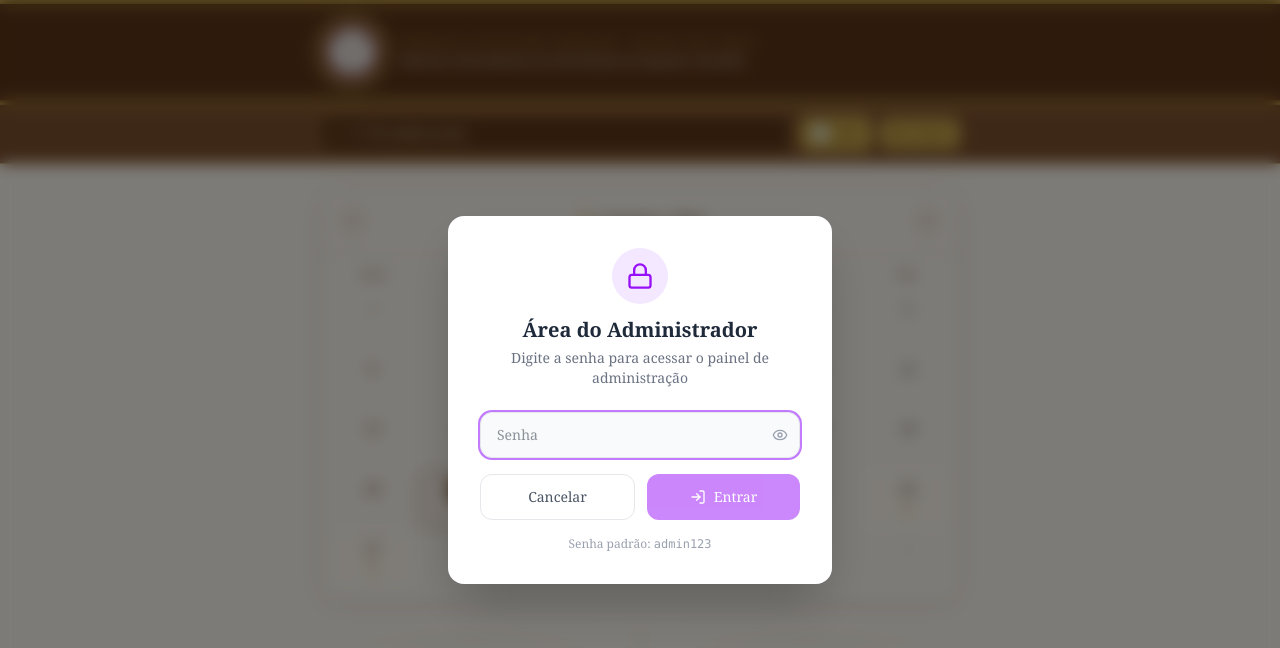
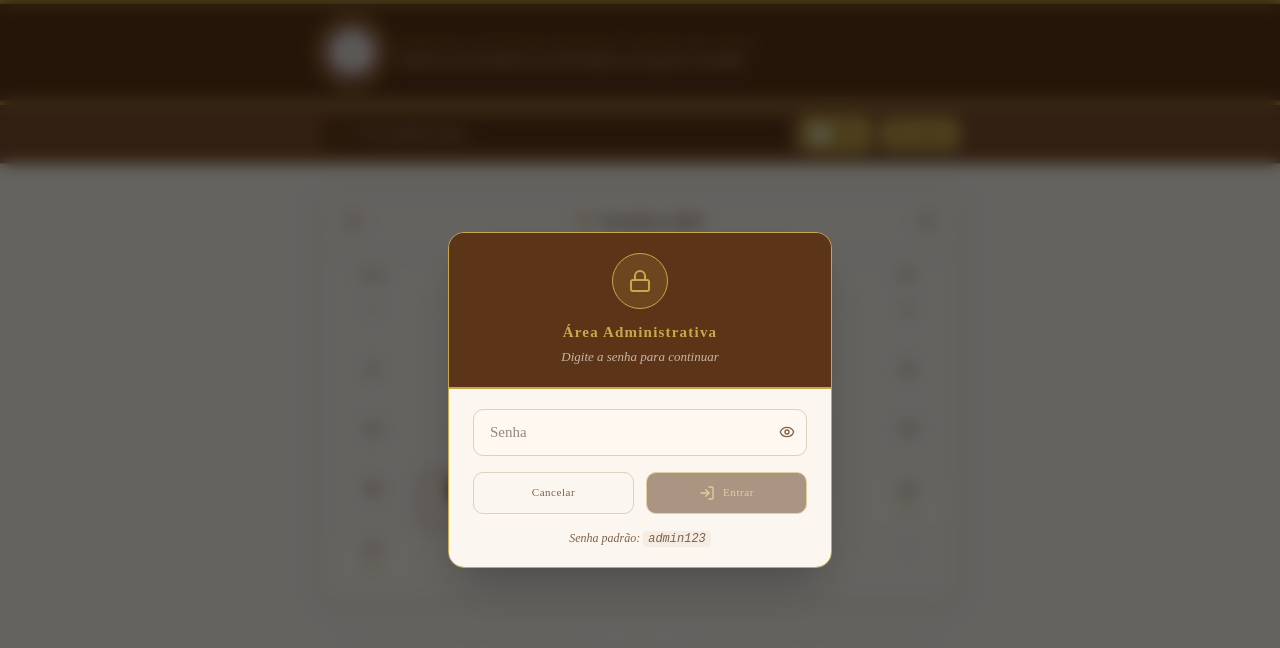
Before and after one commit to ffpignaton/escala-ministerio, a React (Vite) app: page / in a window 1280 px wide. Both pictures are taken after a click on the button "Admin". Shown: the top 648 px of the page. Built offline with nearby package versions, Linux system fonts and the light colour scheme.

Commit message:
feat: redesign visual católico aplicado ao admin - Cinzel, Garamond, ouro e bordô

```diff
--- a/src/components/AdminLogin.jsx
+++ b/src/components/AdminLogin.jsx
@@ -16,25 +16,32 @@ export default function AdminLogin({ onClose }) {
     const ok = await login(password);
     setLoading(false);
     if (ok) {
-      onClose(true); // avisa que o login foi bem-sucedido
+      onClose(true);
     } else {
       setError('Senha incorreta. Tente novamente.');
     }
   }
 
   return (
-    <div className="fixed inset-0 z-50 flex items-center justify-center bg-black/50 backdrop-blur-sm p-4">
-      <div className="bg-white dark:bg-gray-800 rounded-2xl shadow-2xl w-full max-w-sm p-8">
-        <div className="flex flex-col items-center mb-6">
-          <div className="w-14 h-14 rounded-full bg-purple-100 dark:bg-purple-900/40 flex items-center justify-center mb-3">
-            <Lock className="w-7 h-7 text-purple-600 dark:text-purple-400" />
+    <div className="fixed inset-0 z-50 flex items-center justify-center bg-black/60 backdrop-blur-sm p-4">
+      <div className="w-full max-w-sm rounded-2xl overflow-hidden shadow-2xl" style={{border:'1px solid var(--gold)'}}>
+
+        {/* Header */}
+        <div className="px-6 py-5 text-center" style={{backgroundColor:'var(--brown-dark)', borderBottom:'2px solid var(--gold)'}}>
+          <div className="w-14 h-14 rounded-full flex items-center justify-center mx-auto mb-3"
+            style={{backgroundColor:'rgba(201,168,76,0.15)', border:'1.5px solid var(--gold)'}}>
+            <Lock className="w-6 h-6" style={{color:'var(--gold)'}} />
           </div>
-          <h2 className="text-xl font-bold text-gray-800 dark:text-gray-100">Área do Administrador</h2>
-          <p className="text-sm text-gray-500 dark:text-gray-400 mt-1 text-center">
-            Digite a senha para acessar o painel de administração
+          <h2 style={{fontFamily:"'Cinzel', serif", color:'var(--gold)', fontSize:15, letterSpacing:'0.08em', fontWeight:600}}>
+            Área Administrativa
+          </h2>
+          <p style={{fontFamily:"'EB Garamond', serif", color:'rgba(245,237,227,0.7)', fontSize:13, fontStyle:'italic', marginTop:4}}>
+            Digite a senha para continuar
           </p>
         </div>
 
+        {/* Corpo */}
+        <div className="px-6 py-5" style={{backgroundColor:'var(--cream)'}}>
           <form onSubmit={handleSubmit} className="space-y-4">
             <div className="relative">
               <input
@@ -42,13 +49,22 @@ export default function AdminLogin({ onClose }) {
                 value={password}
                 onChange={(e) => setPassword(e.target.value)}
                 placeholder="Senha"
-              className="w-full px-4 py-3 pr-12 rounded-xl border border-gray-200 dark:border-gray-600 bg-gray-50 dark:bg-gray-700 text-gray-800 dark:text-gray-100 focus:outline-none focus:ring-2 focus:ring-purple-400 text-sm"
+                className="w-full px-4 py-3 pr-12 text-sm focus:outline-none"
+                style={{
+                  border: '1px solid var(--border)',
+                  borderRadius: 10,
+                  backgroundColor: '#FFF8F0',
+                  color: 'var(--text)',
+                  fontFamily: "'EB Garamond', serif",
+                  fontSize: 15,
+                }}
                 autoFocus
               />
               <button
                 type="button"
                 onClick={() => setShow((s) => !s)}
-              className="absolute right-3 top-1/2 -translate-y-1/2 text-gray-400 hover:text-gray-600 dark:hover:text-gray-200"
+                className="absolute right-3 top-1/2 -translate-y-1/2"
+                style={{color:'var(--muted)'}}
                 tabIndex={-1}
               >
                 {show ? <EyeOff className="w-4 h-4" /> : <Eye className="w-4 h-4" />}
@@ -56,7 +72,8 @@ export default function AdminLogin({ onClose }) {
             </div>
 
             {error && (
-            <p className="text-sm text-red-500 bg-red-50 dark:bg-red-900/20 rounded-lg px-3 py-2">
+              <p className="text-sm rounded-lg px-3 py-2"
+                style={{backgroundColor:'#FAE0E0', color:'#8B2222', border:'1px solid #E8B4B4', fontFamily:"'EB Garamond', serif"}}>
                 {error}
               </p>
             )}
@@ -65,28 +82,29 @@ export default function AdminLogin({ onClose }) {
               <button
                 type="button"
                 onClick={onClose}
-              className="flex-1 py-3 rounded-xl border border-gray-200 dark:border-gray-600 text-gray-600 dark:text-gray-300 text-sm font-medium hover:bg-gray-50 dark:hover:bg-gray-700 transition-colors"
+                className="flex-1 py-3 text-sm transition-opacity hover:opacity-70"
+                style={{border:'1px solid var(--border)', borderRadius:10, color:'var(--muted)', backgroundColor:'transparent', fontFamily:"'Cinzel', serif", fontSize:11, letterSpacing:'0.05em'}}
               >
                 Cancelar
               </button>
               <button
                 type="submit"
                 disabled={loading || !password}
-              className="flex-1 py-3 rounded-xl bg-purple-600 hover:bg-purple-700 disabled:opacity-50 text-white text-sm font-medium flex items-center justify-center gap-2 transition-colors"
+                className="flex-1 py-3 text-sm flex items-center justify-center gap-2 transition-opacity hover:opacity-80 disabled:opacity-50"
+                style={{backgroundColor:'var(--brown-dark)', color:'var(--gold)', border:'1.5px solid var(--gold)', borderRadius:10, fontFamily:"'Cinzel', serif", fontSize:11, letterSpacing:'0.05em'}}
               >
-              {loading ? (
-                <span className="w-4 h-4 border-2 border-white/30 border-t-white rounded-full animate-spin" />
-              ) : (
-                <LogIn className="w-4 h-4" />
-              )}
+                {loading
+                  ? <span className="w-4 h-4 border-2 rounded-full animate-spin" style={{borderColor:'var(--gold)', borderTopColor:'transparent'}} />
+                  : <LogIn className="w-4 h-4" />}
                 Entrar
               </button>
             </div>
           </form>
 
-        <p className="text-xs text-gray-400 dark:text-gray-500 text-center mt-4">
-          Senha padrão: <code className="font-mono">admin123</code>
+          <p className="text-center mt-4 text-xs" style={{color:'var(--muted)', fontFamily:"'EB Garamond', serif", fontStyle:'italic'}}>
+            Senha padrão: <code style={{fontFamily:'monospace', backgroundColor:'var(--brown-light)', padding:'1px 5px', borderRadius:4}}>admin123</code>
           </p>
+        </div>
       </div>
     </div>
   );
--- a/src/components/AdminPanel.jsx
+++ b/src/components/AdminPanel.jsx
@@ -15,55 +15,62 @@ const TABS = [
   { id: 'pdf', label: 'PDF', icon: FileDown },
 ];
 
+const BTN = {
+  base: {
+    fontFamily: "'Cinzel', serif",
+    fontSize: 11,
+    letterSpacing: '0.05em',
+    borderRadius: 7,
+    padding: '5px 10px',
+    cursor: 'pointer',
+    display: 'flex',
+    alignItems: 'center',
+    gap: 5,
+    border: 'none',
+    transition: 'opacity .15s',
+  },
+  gold: { backgroundColor: 'var(--gold)', color: 'var(--brown-dark)' },
+  outline: { backgroundColor: 'transparent', color: 'var(--gold)', border: '1px solid var(--gold)' },
+  danger: { backgroundColor: '#8B2222', color: '#FFF5F5' },
+};
+
 export default function AdminPanel({ onClose }) {
   const { logout, exportData, publishData, importData } = useApp();
   const [activeTab, setActiveTab] = useState('schedules');
   const [importError, setImportError] = useState('');
   const [importSuccess, setImportSuccess] = useState(false);
-  const [publishState, setPublishState] = useState('idle'); // idle | loading | success | error
+  const [publishState, setPublishState] = useState('idle');
   const [publishError, setPublishError] = useState('');
 
-  function handleLogout() {
-    logout();
-    onClose();
-  }
+  function handleLogout() { logout(); onClose(); }
 
   async function handleImport(e) {
     const file = e.target.files?.[0];
     if (!file) return;
-    setImportError('');
-    setImportSuccess(false);
-    try {
-      await importData(file);
-      setImportSuccess(true);
-      setTimeout(() => setImportSuccess(false), 3000);
-    } catch (err) {
-      setImportError(err.message);
-    }
+    setImportError(''); setImportSuccess(false);
+    try { await importData(file); setImportSuccess(true); setTimeout(() => setImportSuccess(false), 3000); }
+    catch (err) { setImportError(err.message); }
     e.target.value = '';
   }
 
   async function handlePublish() {
-    setPublishState('loading');
-    setPublishError('');
-    try {
-      await publishData();
-      setPublishState('success');
-      setTimeout(() => setPublishState('idle'), 4000);
-    } catch (err) {
-      setPublishState('error');
-      setPublishError(err.message);
-      setTimeout(() => setPublishState('idle'), 6000);
-    }
+    setPublishState('loading'); setPublishError('');
+    try { await publishData(); setPublishState('success'); setTimeout(() => setPublishState('idle'), 4000); }
+    catch (err) { setPublishState('error'); setPublishError(err.message); setTimeout(() => setPublishState('idle'), 6000); }
   }
 
   return (
-    <div className="fixed inset-0 z-40 flex flex-col bg-white dark:bg-gray-900 overflow-hidden">
-      {/* Header */}
-      <div className="bg-purple-700 dark:bg-purple-900 px-4 py-3 flex items-center justify-between shadow-md flex-shrink-0">
+    <div className="fixed inset-0 z-40 flex flex-col overflow-hidden" style={{backgroundColor:'var(--cream)'}}>
+
+      {/* ── Header ── */}
+      <div className="flex-shrink-0" style={{backgroundColor:'var(--brown-dark)', borderBottom:'3px solid var(--gold)'}}>
+        <div style={{backgroundColor:'var(--gold)', height:3}} />
+        <div className="px-4 py-3 flex items-center justify-between">
           <div className="flex items-center gap-2">
-          <ShieldCheck className="w-5 h-5 text-purple-200" />
-          <span className="font-bold text-white text-base">Painel Admin</span>
+            <ShieldCheck className="w-4 h-4" style={{color:'var(--gold)'}} />
+            <span style={{fontFamily:"'Cinzel', serif", color:'var(--gold)', fontSize:13, letterSpacing:'0.08em', fontWeight:600}}>
+              Painel Administrativo
+            </span>
           </div>
           <div className="flex items-center gap-2">
             {/* Publicar */}
@@ -71,81 +78,83 @@ export default function AdminPanel({ onClose }) {
               onClick={handlePublish}
               disabled={publishState === 'loading'}
               title="Publicar escalas para todos"
-            className={`flex items-center gap-1.5 px-3 py-1.5 rounded-lg text-white text-xs font-semibold transition-colors disabled:opacity-70 ${
-              publishState === 'success'
-                ? 'bg-green-400'
-                : publishState === 'error'
-                ? 'bg-red-500 hover:bg-red-400'
-                : 'bg-green-500 hover:bg-green-400'
-            }`}
+              style={{
+                ...BTN.base,
+                ...(publishState === 'success' ? {backgroundColor:'#4A8C4A', color:'#fff'} :
+                    publishState === 'error'   ? {backgroundColor:'#8B2222', color:'#fff'} :
+                    BTN.gold),
+                opacity: publishState === 'loading' ? 0.7 : 1,
+              }}
             >
-            {publishState === 'loading' ? (
-              <span className="w-3.5 h-3.5 border-2 border-white/40 border-t-white rounded-full animate-spin" />
-            ) : publishState === 'success' ? (
-              <span>✓</span>
-            ) : (
-              <Globe className="w-3.5 h-3.5" />
-            )}
+              {publishState === 'loading' ? <span className="w-3 h-3 border-2 rounded-full animate-spin" style={{borderColor:'var(--brown-dark)', borderTopColor:'transparent'}} />
+               : publishState === 'success' ? <span>✓</span>
+               : <Globe className="w-3 h-3" />}
               {publishState === 'loading' ? 'Publicando...' : publishState === 'success' ? 'Publicado!' : 'Publicar'}
             </button>
-          {/* Export backup */}
-          <button
-            onClick={exportData}
-            title="Baixar backup"
-            className="p-2 rounded-lg text-purple-200 hover:text-white hover:bg-purple-600 transition-colors"
-          >
-            <Download className="w-4 h-4" />
+
+            {/* Backup */}
+            <button onClick={exportData} title="Baixar backup" style={{...BTN.base, ...BTN.outline}}>
+              <Download className="w-3.5 h-3.5" />
             </button>
+
             {/* Import */}
-          <label title="Importar dados" className="p-2 rounded-lg text-purple-200 hover:text-white hover:bg-purple-600 transition-colors cursor-pointer">
-            <Upload className="w-4 h-4" />
+            <label title="Importar dados" style={{...BTN.base, ...BTN.outline, cursor:'pointer'}}>
+              <Upload className="w-3.5 h-3.5" />
               <input type="file" accept=".json" className="hidden" onChange={handleImport} />
             </label>
-          <button
-            onClick={handleLogout}
-            className="flex items-center gap-1.5 px-3 py-1.5 rounded-lg bg-purple-600/60 hover:bg-purple-600 text-white text-sm transition-colors"
-          >
-            <LogOut className="w-4 h-4" /> Sair
+
+            {/* Sair */}
+            <button onClick={handleLogout} style={{...BTN.base, ...BTN.danger}}>
+              <LogOut className="w-3.5 h-3.5" /> Sair
             </button>
           </div>
         </div>
+      </div>
 
-      {/* Banner de erro de publicação */}
+      {/* Banners */}
       {publishState === 'error' && publishError && (
-        <div className="px-4 py-2 text-sm bg-red-100 dark:bg-red-900/30 text-red-600 dark:text-red-400 flex items-center justify-between">
+        <div className="px-4 py-2 flex items-center justify-between text-sm flex-shrink-0"
+          style={{backgroundColor:'#FAE0E0', color:'#8B2222', borderBottom:'1px solid #E8B4B4'}}>
           <span>✗ {publishError}</span>
-          <button onClick={() => setPublishState('idle')} className="ml-2 text-red-400 hover:text-red-600">
-            <X className="w-4 h-4" />
-          </button>
+          <button onClick={() => setPublishState('idle')}><X className="w-4 h-4" /></button>
         </div>
       )}
-
-      {/* Feedback de import */}
       {(importError || importSuccess) && (
-        <div className={`px-4 py-2 text-sm ${importSuccess ? 'bg-green-100 dark:bg-green-900/30 text-green-700 dark:text-green-400' : 'bg-red-100 dark:bg-red-900/30 text-red-600 dark:text-red-400'}`}>
+        <div className="px-4 py-2 text-sm flex-shrink-0"
+          style={importSuccess
+            ? {backgroundColor:'#E8F5E8', color:'#2E7D2E', borderBottom:'1px solid #A8D8A8'}
+            : {backgroundColor:'#FAE0E0', color:'#8B2222', borderBottom:'1px solid #E8B4B4'}}>
           {importSuccess ? '✓ Dados importados com sucesso!' : `✗ ${importError}`}
         </div>
       )}
 
-      {/* Tabs */}
-      <div className="flex border-b border-gray-200 dark:border-gray-700 bg-white dark:bg-gray-900 flex-shrink-0">
+      {/* ── Tabs ── */}
+      <div className="flex flex-shrink-0 overflow-x-auto" style={{backgroundColor:'var(--brown)', borderBottom:'2px solid var(--gold)'}}>
         {TABS.map(({ id, label, icon: Icon }) => (
           <button
             key={id}
             onClick={() => setActiveTab(id)}
-            className={`flex-1 flex items-center justify-center gap-1.5 py-3 text-sm font-medium border-b-2 transition-colors ${
-              activeTab === id
-                ? 'border-purple-600 text-purple-600 dark:text-purple-400'
-                : 'border-transparent text-gray-500 dark:text-gray-400 hover:text-gray-700 dark:hover:text-gray-200'
-            }`}
+            className="flex-1 flex items-center justify-center gap-1.5 py-2.5 whitespace-nowrap transition-colors"
+            style={{
+              fontFamily: "'Cinzel', serif",
+              fontSize: 11,
+              letterSpacing: '0.06em',
+              borderBottom: activeTab === id ? '2px solid var(--gold)' : '2px solid transparent',
+              color: activeTab === id ? 'var(--gold)' : 'rgba(245,237,227,0.6)',
+              backgroundColor: 'transparent',
+              border: 'none',
+              borderBottom: activeTab === id ? '2px solid var(--gold)' : '2px solid transparent',
+              cursor: 'pointer',
+              minWidth: 64,
+            }}
           >
-            <Icon className="w-4 h-4" />
+            <Icon className="w-3.5 h-3.5" />
             {label}
           </button>
         ))}
       </div>
 
-      {/* Conteúdo */}
+      {/* ── Conteúdo ── */}
       <div className="flex-1 overflow-y-auto p-4">
         {activeTab === 'schedules' && <SchedulesPanel />}
         {activeTab === 'ministers' && <MinistersPanel />}
```
Lines whose indentation alone changed are shown as unchanged.
